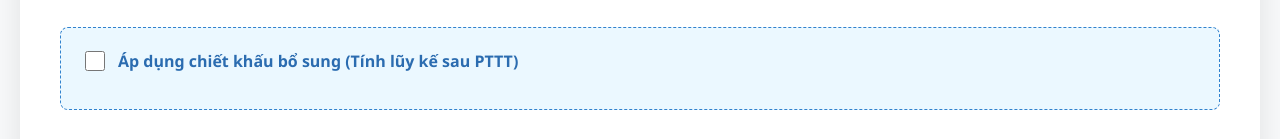
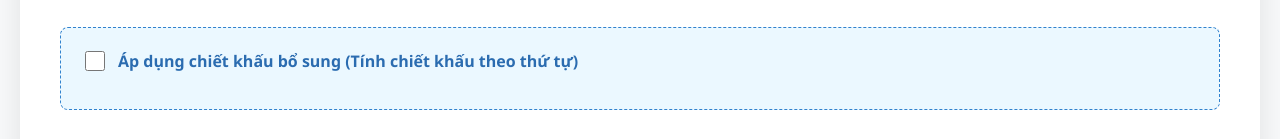
Before and after one commit to reseachvna/PTG-Ibiza21T, a plain HTML site: page index.html in a window 1280 px wide. Shown: the part 533-672 px from the top of the page. Drawn offline with Linux system fonts and the light colour scheme.

Commit message:
Update index.html

```diff
--- a/index.html
+++ b/index.html
@@ -112,7 +112,7 @@
             <div class="extra-discount-container">
                 <label style="display: flex; align-items: center; gap: 10px; margin-bottom: 15px; cursor: pointer; color: #2b6cb0;">
                     <input type="checkbox" id="enable-extra" onchange="toggleExtraDetails()" style="width: 20px; height: 20px;">
-                    <strong>Áp dụng chiết khấu bổ sung (Tính lũy kế sau PTTT)</strong>
+                    <strong>Áp dụng chiết khấu bổ sung (Tính chiết khấu theo thứ tự)</strong>
                 </label>
 
                 <div id="extra-details-area" style="display: none;">
```
